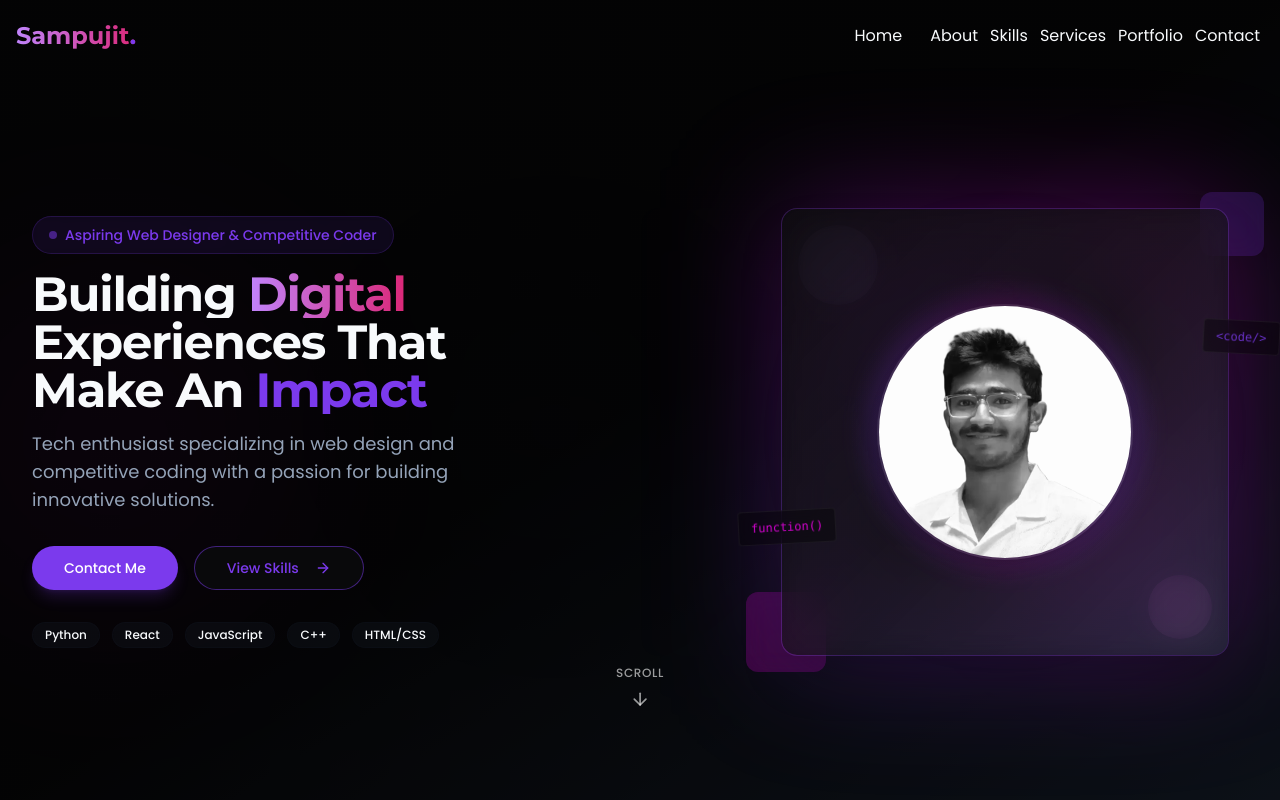
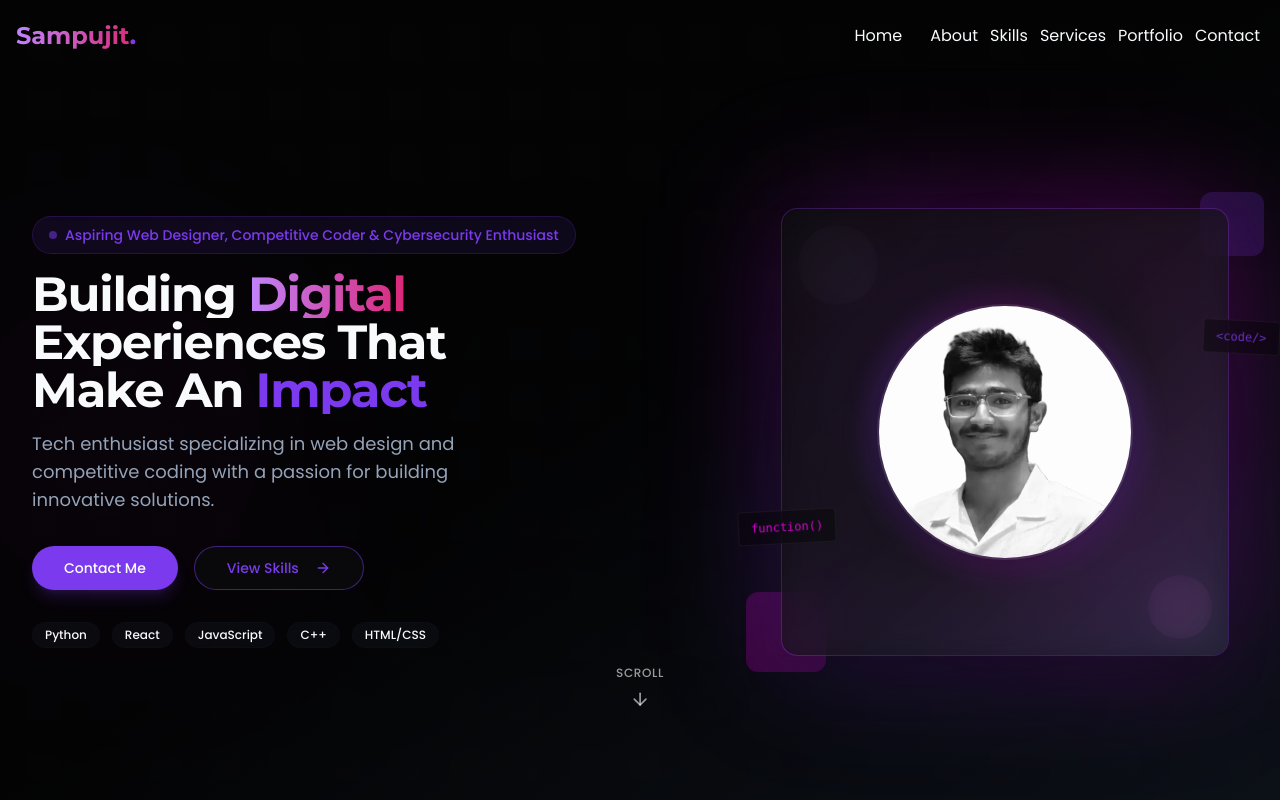
Before and after one commit to sampujit/sampujit, a React (Vite) app: page / in a window 1280 px wide. Shown: the top 800 px of the page. Built offline with nearby package versions, Linux system fonts and the light colour scheme.

Commit message:
Add "Cybersecurity enthusiast" to intro
Updated the intro section of the hero to include "Cybersecurity enthusiast" in the description.

```diff
--- a/src/components/sections/HeroSection.tsx
+++ b/src/components/sections/HeroSection.tsx
@@ -1,4 +1,3 @@
-
 import React, { useEffect, useRef } from 'react';
 import { Button } from '@/components/ui/button';
 import { ArrowRight } from 'lucide-react';
@@ -56,7 +55,7 @@ const HeroSection: React.FC = () => {
               <div className="inline-flex items-center px-4 py-2 rounded-full bg-primary/10 backdrop-blur-sm border border-primary/20">
                 <div className="w-2 h-2 rounded-full bg-primary mr-2 animate-pulse"></div>
                 <span className="text-sm font-medium text-primary">
-                  Aspiring Web Designer & Competitive Coder
+                  Aspiring Web Designer, Competitive Coder & Cybersecurity Enthusiast
                 </span>
               </div>
 
```
